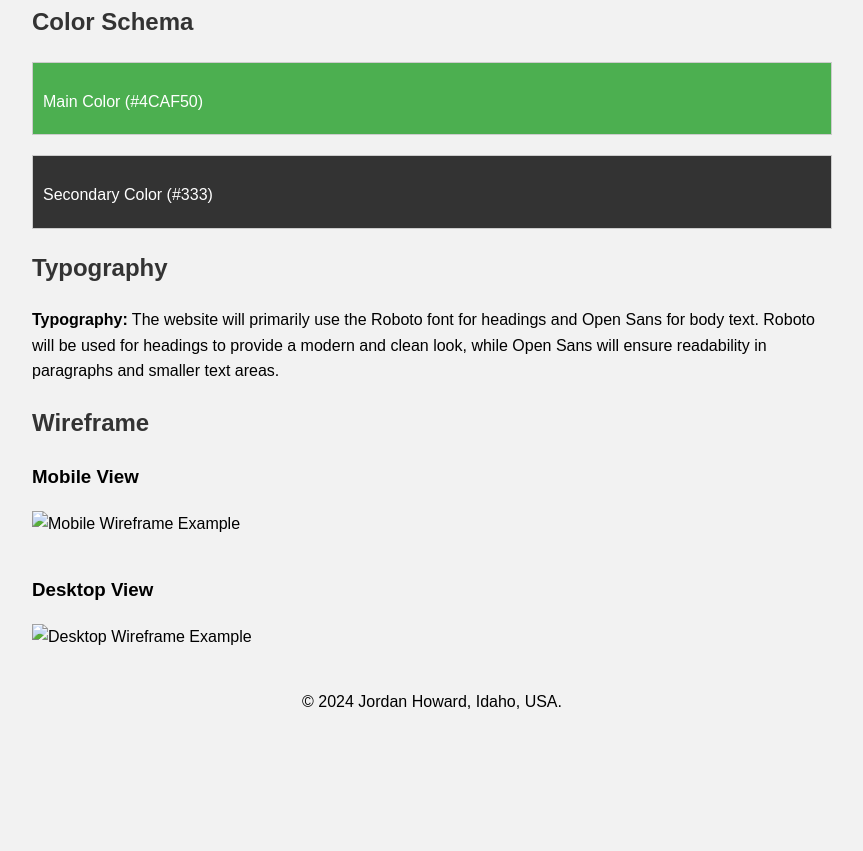
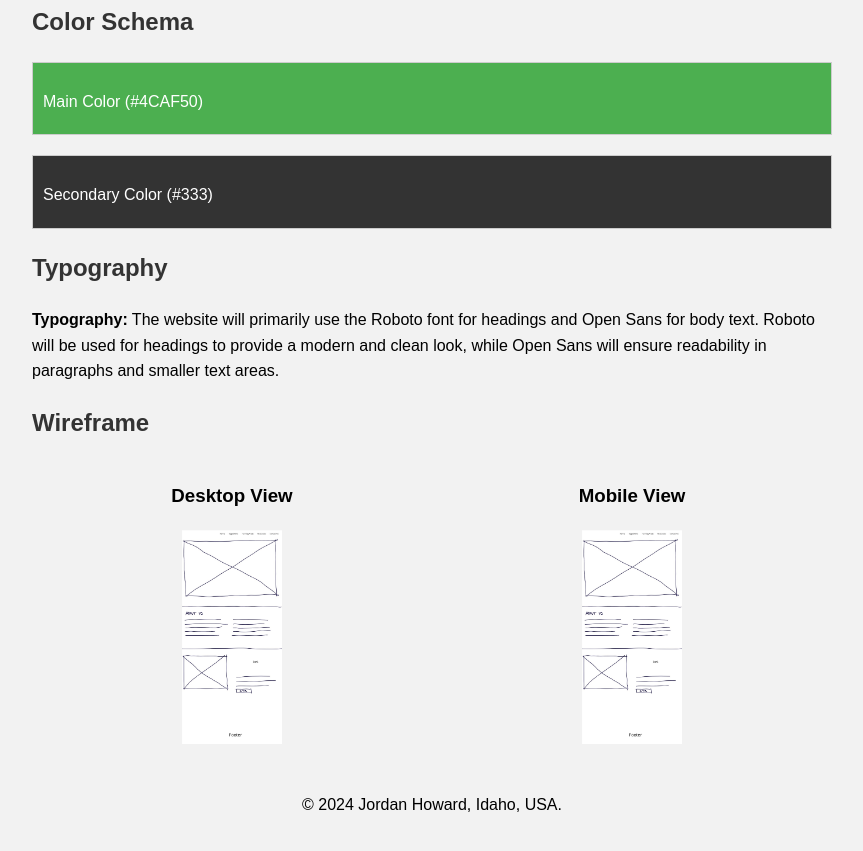
Before and after one commit to Jordanhoward91/wdd131, a plain HTML site: page project/siteplan.html in a window 1280 px wide. Shown: the part 547-1398 px from the top of the page, without its empty margins (8-871 px from the left). Before the commit the page ends 1312 px from the top, so only its background shows below. Drawn offline with Linux system fonts and the light colour scheme.

Commit message:
adds wireframe

```diff
--- a/project/siteplan.html
+++ b/project/siteplan.html
@@ -40,14 +40,20 @@
         <p><strong>Typography:</strong> The website will primarily use the Roboto font for headings and Open Sans for body text. Roboto will be used for headings to provide a modern and clean look, while Open Sans will ensure readability in paragraphs and smaller text areas.</p>
     </section>
 
-    <section>
-        <h2>Wireframe</h2>
-        <h3>Mobile View</h3>
-        <img src="wireframe-mobile.png" alt="Mobile Wireframe Example" class="wireframe-img">
+	<section>
+		<h2>Wireframe</h2>
+		<div class="wireframe-container">
+			<div class="wireframe-item">
+				<h3>Desktop View</h3>
+				<img src="images/wireframe.jpg" alt="Mobile Wireframe Example" class="wireframe-img">
+			</div>
+			<div class="wireframe-item">
+				<h3>Mobile View</h3>
+				<img src="images/wireframe.jpg" alt="Desktop Wireframe Example" class="wireframe-img">
+			</div>
+		</div>
+	</section>
 
-        <h3>Desktop View</h3>
-        <img src="wireframe-desktop.png" alt="Desktop Wireframe Example" class="wireframe-img">
-    </section>
 
     <footer>
         <p>&copy; <span id="currentyear"></span> Jordan Howard, Idaho, USA.</p>
--- a/project/styles/siteplan.css
+++ b/project/styles/siteplan.css
@@ -43,10 +43,21 @@ p {
     color: #fff;
 }
 
+.wireframe-container {
+    display: flex;
+    justify-content: space-around; /* Distribute items with space around */
+    margin-top: 20px; /* Space above the container */
+}
+
+.wireframe-item {
+    flex: 1; /* Each item takes equal space */
+    text-align: center; /* Center align content */
+}
+
 .wireframe-img {
-    max-width: 100%;
-    height: auto;
-    margin-bottom: 20px;
+    max-width: 25%; /* Ensures images are responsive */
+    height: auto; /* Maintains aspect ratio */
+    margin-bottom: 20px; /* Space between images */
 }
 
 footer {
```
Also changed, not shown: project/images/wireframe.jpg (added), 2 other files.
